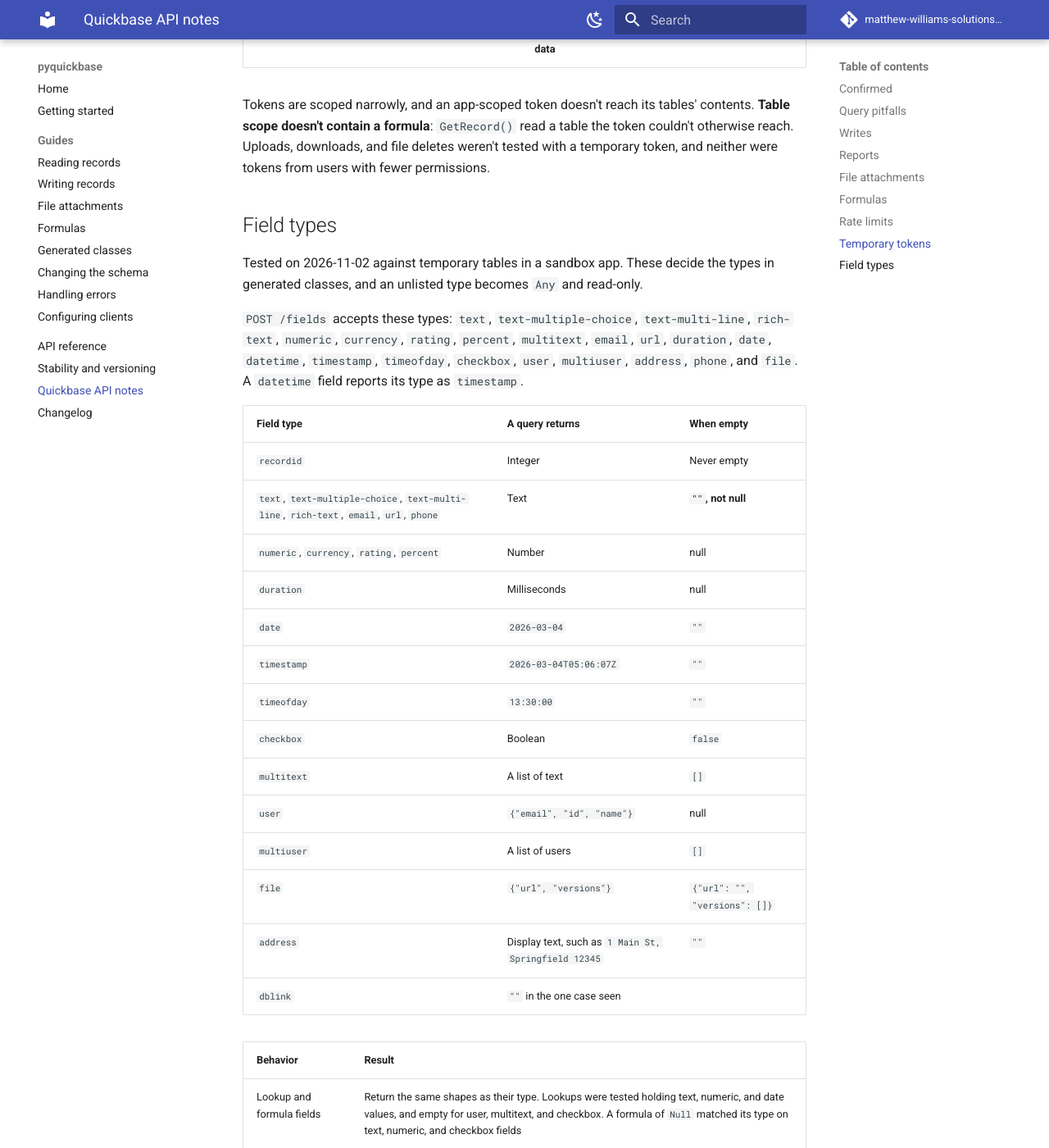
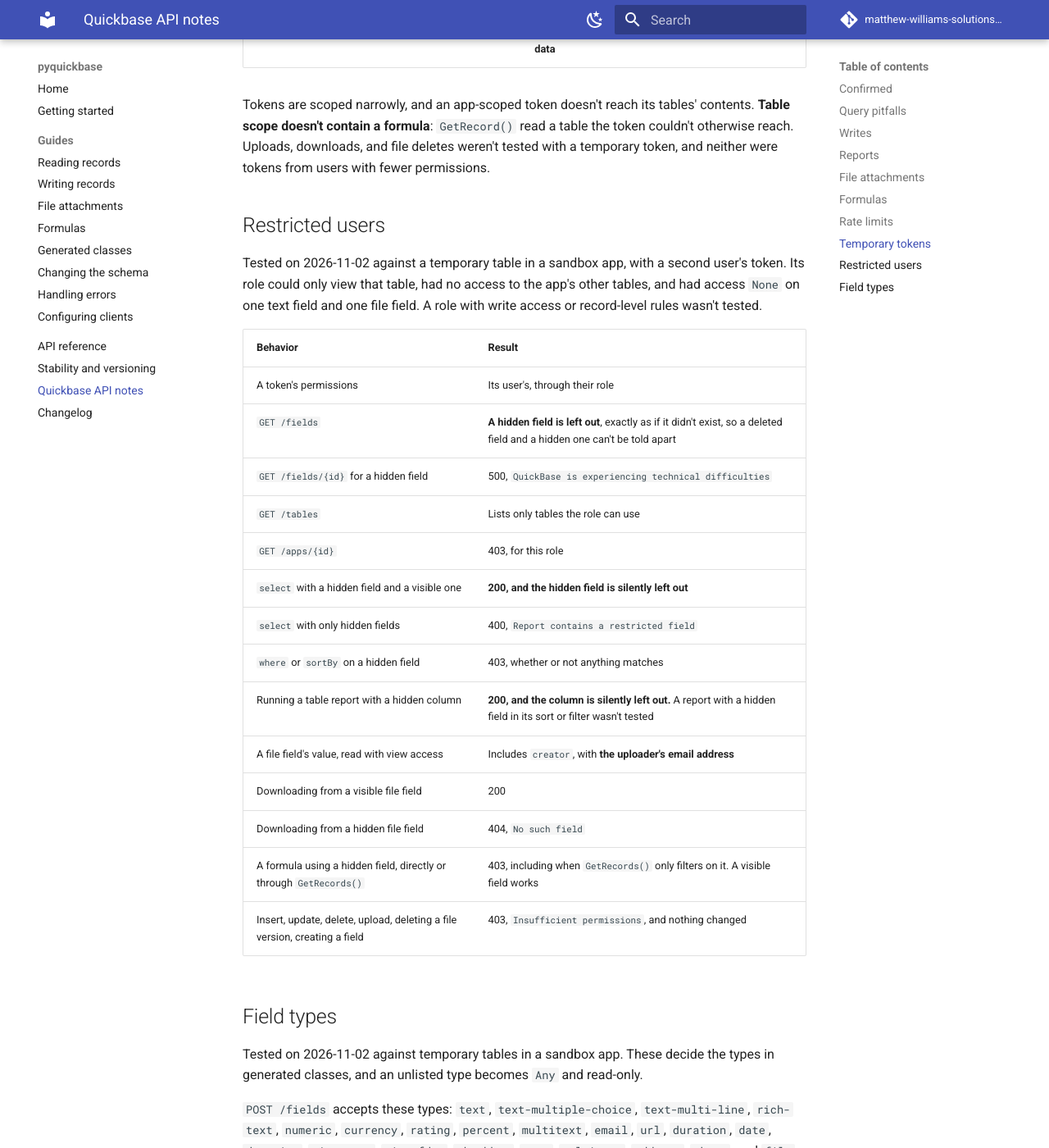
Before and after one commit to matthew-williams-solutions/pyquickbase, an MkDocs documentation site: the page built from docs/api-notes.md, in a window 1280 px wide and 1400 px high, scrolled down 10657 px. Shown: the whole window at 82% size. Built offline with MkDocs 1.6.1 and Material for MkDocs 9.7.7, drawn with Linux system fonts in a browser that asks for light colours; comment, search, counter and statistics services are not loaded.

Commit message:
Say when a field may be hidden from a token
Quickbase leaves out fields a role can't see, as if they didn't exist. Record
what a restricted user's token can do, and explain it in the errors and guides.

```diff
--- a/docs/api-notes.md
+++ b/docs/api-notes.md
@@ -241,6 +241,29 @@ doesn't contain a formula**: `GetRecord()` read a table the token couldn't other
 downloads, and file deletes weren't tested with a temporary token, and neither were tokens from users
 with fewer permissions.
 
+## Restricted users
+
+Tested on 2026-11-02 against a temporary table in a sandbox app, with a second user's token. Its role
+could only view that table, had no access to the app's other tables, and had access `None` on one text
+field and one file field. A role with write access or record-level rules wasn't tested.
+
+| Behavior | Result |
+|---|---|
+| A token's permissions | Its user's, through their role |
+| `GET /fields` | **A hidden field is left out**, exactly as if it didn't exist, so a deleted field and a hidden one can't be told apart |
+| `GET /fields/{id}` for a hidden field | 500, `QuickBase is experiencing technical difficulties` |
+| `GET /tables` | Lists only tables the role can use |
+| `GET /apps/{id}` | 403, for this role |
+| `select` with a hidden field and a visible one | **200, and the hidden field is silently left out** |
+| `select` with only hidden fields | 400, `Report contains a restricted field` |
+| `where` or `sortBy` on a hidden field | 403, whether or not anything matches |
+| Running a table report with a hidden column | **200, and the column is silently left out.** A report with a hidden field in its sort or filter wasn't tested |
+| A file field's value, read with view access | Includes `creator`, with **the uploader's email address** |
+| Downloading from a visible file field | 200 |
+| Downloading from a hidden file field | 404, `No such field` |
+| A formula using a hidden field, directly or through `GetRecords()` | 403, including when `GetRecords()` only filters on it. A visible field works |
+| Insert, update, delete, upload, deleting a file version, creating a field | 403, `Insufficient permissions`, and nothing changed |
+
 ## Field types
 
 Tested on 2026-11-02 against temporary tables in a sandbox app. These decide the types in generated
```
Also changed, not shown: CHANGELOG.md (+2 -0 lines), ROADMAP.md (+4 -3 lines), docs/guides/codegen.md (+5 -0 lines), docs/guides/errors.md (+1 -1 lines), docs/guides/reading.md (+2 -0 lines), 5 other files.
